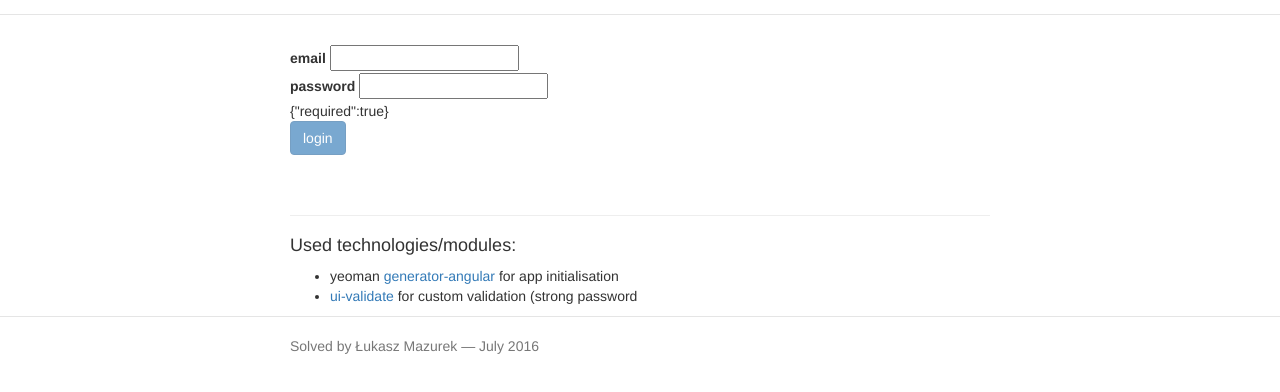
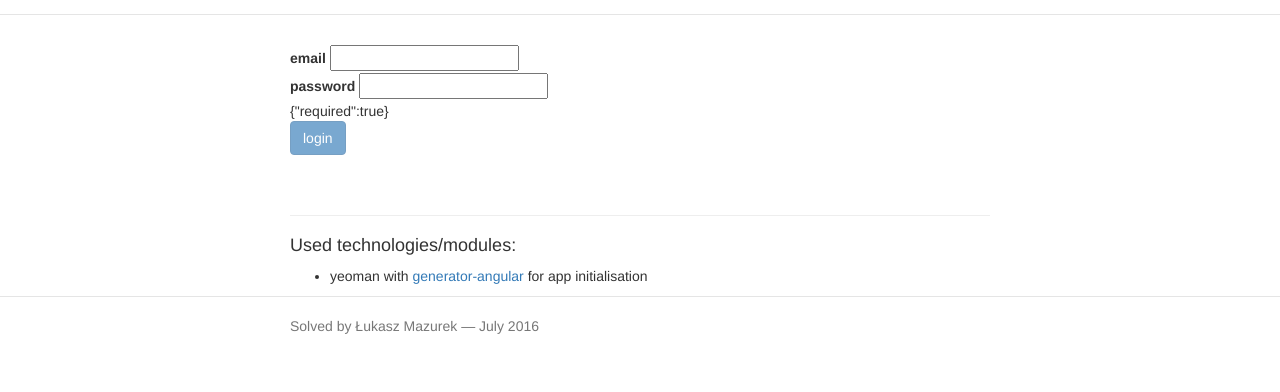
Before and after one commit to Devoth/simple-form-validation-backend-request, a website: page angular/app/index.html in a window 1280 px wide. Shown: the part 58-450 px from the top of the page. Drawn offline with nearby package versions, Linux system fonts and the light colour scheme; files that its build step writes are made by us from their sources.

Commit message:
description changes

```diff
--- a/angular/app/index.html
+++ b/angular/app/index.html
@@ -51,8 +51,7 @@
       <hr>
       <h2 class="h4">Used technologies/modules:</h2>
       <ul>
-      	<li>yeoman <a href="https://github.com/yeoman/generator-angular">generator-angular</a> for app initialisation</li>
-      	<li><a href="https://github.com/angular-ui/ui-validate">ui-validate</a> for custom validation (strong password</li>
+        <li>yeoman with <a href="https://github.com/yeoman/generator-angular">generator-angular</a> for app initialisation</li>
       </ul>
     </div>
 
```
